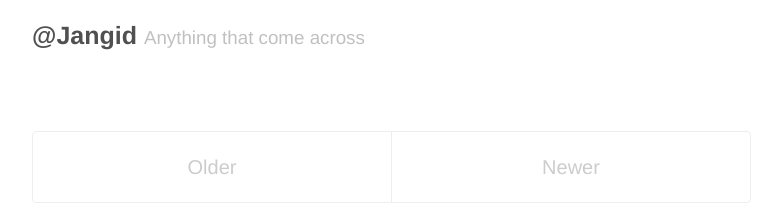
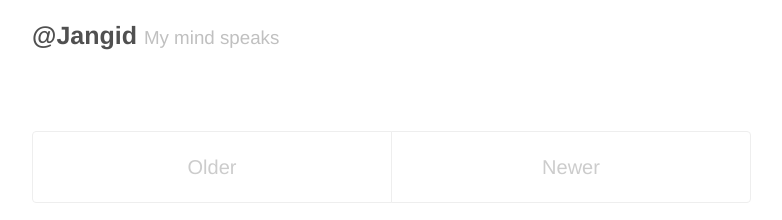
Before and after one commit to jangid/jangid.github.io, a Jekyll site: the page built from index.html, in a window 1280 px wide. Shown: the top 220 px of the page, without its empty margins (248-1030 px from the left). Built offline with Jekyll 4.4.1, drawn with Linux system fonts in a browser that asks for light colours; the list of posts is cut into pages by our own code.

Commit message:
fixed url

```diff
--- a/_config.yml
+++ b/_config.yml
@@ -8,8 +8,8 @@ safe:               true
 lsi:                false
 encoding:           utf-8
 title:              "@Jangid"
-tagline:            Anything that come across
-url:                http://codeisgreat.org/
+tagline:            My mind speaks
+url:                http://jangid.github.io/
 paginate:           1
 baseurl:            ""
 author:
```
